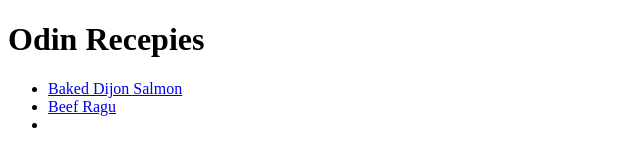
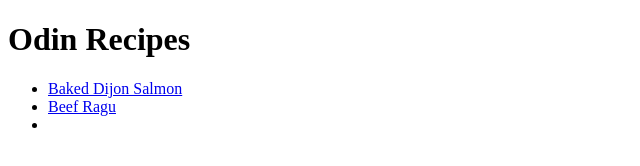
Before and after one commit to pablovalentin/odin-recipes, a plain HTML site: page index.html in a window 1280 px wide. Shown: the full height of the page, 0-640 px from the left. Drawn offline with Linux system fonts and the light colour scheme.

Commit message:
Fixing typos

```diff
--- a/index.html
+++ b/index.html
@@ -4,10 +4,10 @@
     <meta charset="UTF-8" />
     <meta http-equiv="X-UA-Compatible" content="IE=edge" />
     <meta name="viewport" content="width=device-width, initial-scale=1.0" />
-    <title>Odin recepies</title>
+    <title>Odin recipes</title>
   </head>
   <body>
-    <h1>Odin Recepies</h1>
+    <h1>Odin Recipes</h1>
     <ul>
       <li><a href="./recepies/salmon.html">Baked Dijon Salmon</a></li>
       <li><a href="./recepies/beef_ragu.html">Beef Ragu</a></li>
```
Also changed, not shown: recepies/beef_ragu.html (+1 -1 lines), recepies/salmon.html (+1 -1 lines).
